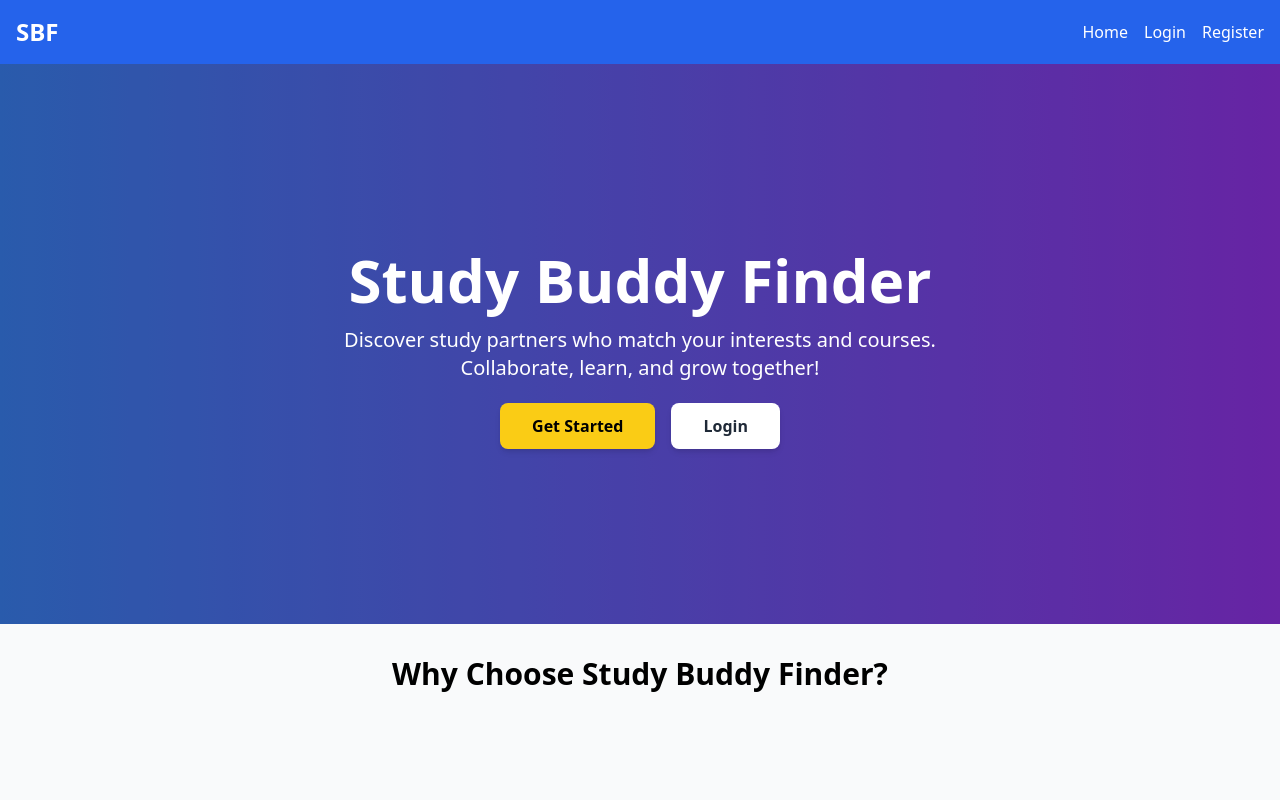
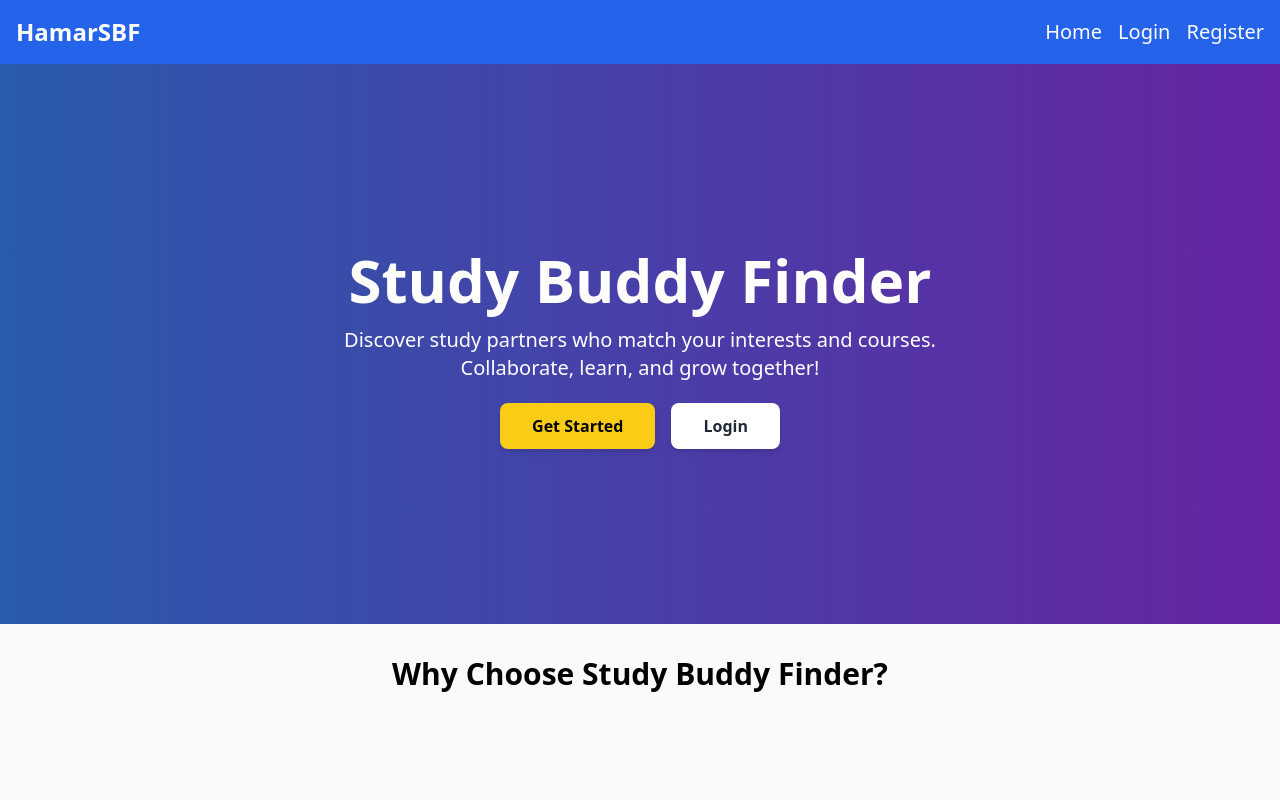
Before and after one commit to Hailemeskel-Getaneh/Study-Buddy-Finder, a React (Vite) app in the folder Frontend/: page / in a window 1280 px wide. Shown: the top 800 px of the page. Built offline with nearby package versions, Linux system fonts and the light colour scheme.

Commit message:
header logo updated

```diff
--- a/Frontend/src/components/header.jsx
+++ b/Frontend/src/components/header.jsx
@@ -1,16 +1,20 @@
 // src/components/Header.jsx
 import { Link } from 'react-router-dom';
+import Logo from '../assets/images/logo.png';
+
 
 const Header = () => {
   return (
     <header className="bg-blue-600 text-white p-4 flex justify-between items-center sticky">
-      <h1 className="text-2xl font-bold">
-        <Link to="/">SBF</Link>
-      </h1>
+<h4 className="text-xl sm:text-2xl font-extrabold text-white">
+  <Link to="/" className="hover:text-gray-300 transition-colors duration-200">HamarSBF</Link>
+</h4>
+
+
       <nav>
-      <Link className=" mr-4 bold hover:underline" to="/">Home</Link>
-        <Link className="mr-4 hover:underline" to="/login">Login</Link>
-        <Link className="hover:underline" to="/register">Register</Link>
+      <Link className=" mr-4 sm:text-xl bold hover:underline" to="/">Home</Link>
+        <Link className="mr-4 sm:text-xl hover:underline" to="/login">Login</Link>
+        <Link className=" sm:text-xl hover:underline" to="/register">Register</Link>
       </nav>
     </header>
   );
```
